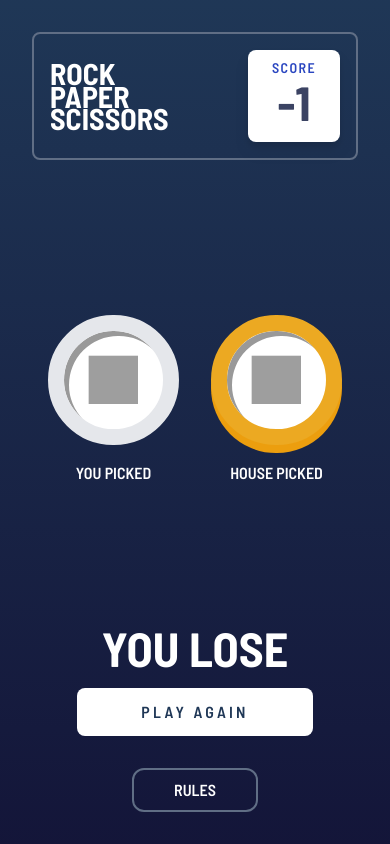
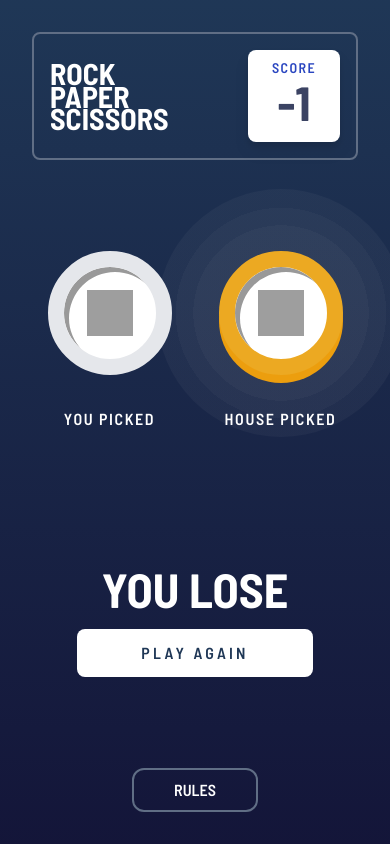
Before and after one commit to DripSwag/rock-paper-scissors, a React (Vite) app: page /result in a window 390 px wide. Built offline with nearby package versions, Linux system fonts and the light colour scheme; grey boxes are pictures that could not be loaded.

Commit message:
Added winner gradient background

```diff
--- a/src/components/Option.tsx
+++ b/src/components/Option.tsx
@@ -5,6 +5,7 @@ import { OptionType } from '../helper/OptionType.js'
 
 interface Params {
   option: OptionType
+  winner?: boolean
 }
 
 const border = {
@@ -19,11 +20,11 @@ const backgroundColour = {
   2: 'bg-scissors-dark',
 }
 
-export default function Option({ option }: Params) {
+export default function Option({ option, winner }: Params) {
   return (
     <>
       <div
-        className={`bg-white rounded-full ${border[option]} border-[16px] relative w-full h-full z-10 optionShadow`}
+        className={`bg-white rounded-full ${border[option]} border-[16px] relative w-full h-full z-20 optionShadow`}
       >
         <img
           src={
@@ -37,8 +38,9 @@ export default function Option({ option }: Params) {
         ></img>
       </div>
       <div
-        className={`w-full h-full absolute ${backgroundColour[option]} rounded-full top-2`}
+        className={`w-full h-full absolute ${backgroundColour[option]} rounded-full top-2 z-10`}
       ></div>
+      {winner ? <div className={`winner`}></div> : <></>}
     </>
   )
 }
--- a/src/components/Result.tsx
+++ /dev/null
@@ -1,35 +0,0 @@
-import Option from './Option.js'
-import { OptionType } from '../helper/OptionType.js'
-
-interface Params {
-  userChoice: OptionType
-  computerChoice: OptionType
-}
-
-function OptionWrapper({
-  children,
-}: {
-  children: React.ReactNode
-  className?: string
-}) {
-  return <div className='w-[80%] aspect-square relative'>{children}</div>
-}
-
-export default function Result({ userChoice, computerChoice }: Params) {
-  return (
-    <section className='w-full h-full relative flex max-w-sm'>
-      <div className='flex flex-col w-full justify-center items-center gap-4'>
-        <OptionWrapper>
-          <Option option={userChoice} />
-        </OptionWrapper>
-        <h2>YOU PICKED</h2>
-      </div>
-      <div className='flex flex-col w-full justify-center items-center gap-4'>
-        <OptionWrapper>
-          <Option option={computerChoice} />
-        </OptionWrapper>
-        <h2>HOUSE PICKED</h2>
-      </div>
-    </section>
-  )
-}
--- a/src/components/ScoreBar.tsx
+++ b/src/components/ScoreBar.tsx
@@ -4,7 +4,7 @@ export default function ScoreBar() {
   const value = useAppSelector(state => state.score.value)
 
   return (
-    <section className='border-border border-2 p-4 rounded-lg flex justify-between min-h-[8em] items-center w-full max-w-2xl'>
+    <section className='border-border border-2 p-4 rounded-lg flex justify-between min-h-[8em] items-center w-full max-w-2xl z-50'>
       <h1 className='leading-[0.75em] font-bold text-3xl'>
         ROCK<br></br>PAPER<br></br>SCISSORS
       </h1>
--- a/src/index.css
+++ b/src/index.css
@@ -4,15 +4,28 @@
 @tailwind utilities;
 
 @layer components {
-  img {
-    image-rendering: crisp-edges;
-  }
-
-  .test {
-    image-rendering: crisp-edges;
-  }
-
   .optionShadow {
     box-shadow: rgba(0, 0, 0, 0.4) 5px 5px inset;
   }
+
+  .winner::after {
+    content: '';
+    position: absolute;
+    top: 0;
+    left: 0;
+    display: block;
+    width: 200%;
+    aspect-ratio: 1 / 1;
+    transform: translateY(-25%) translateX(-25%);
+    background: radial-gradient(
+      circle at center,
+      #cfcfcf1c,
+      #cfcfcf1c 50%,
+      #cfcfcf14 50%,
+      #cfcfcf14 60%,
+      #cfcfcf0c 60%
+    );
+    border-radius: 100%;
+    z-index: 0;
+  }
 }
--- a/src/routes/ResultPage.tsx
+++ b/src/routes/ResultPage.tsx
@@ -1,17 +1,42 @@
-import { useState, useCallback, useEffect, useMemo } from 'react'
+import { useState, useCallback, useEffect } from 'react'
 import { Link } from 'react-router-dom'
 import { useAppDispatch } from '../app/hooks.js'
-import Result from '../components/Result.js'
 import RulesButton from '../components/RulesButton.js'
 import RulesModal from '../components/RulesModal.js'
 import ScoreBar from '../components/ScoreBar.js'
 import { decrement, increment } from '../features/score/scoreSlice.js'
 import { OptionType } from '../helper/OptionType.js'
+import Option from '../components/Option.js'
 
 enum Decision {
   win = 0,
   lose,
   draw,
+}
+
+function OptionWrapper({
+  text,
+  result,
+  className,
+  winner,
+}: {
+  text: string
+  result: OptionType
+  className?: string
+  winner?: boolean
+}) {
+  return (
+    <div
+      className={`flex flex-col w-full justify-center items-center gap-8 lg:gap-16 lg:text-3xl flex-1 ${
+        className ? className : ''
+      }`}
+    >
+      <div className='w-[80%] max-w-[200px] lg:max-w-[300px] aspect-square relative order-2'>
+        <Option option={result} winner={winner ? true : false} />
+      </div>
+      <h2 className='tracking-widest order-3 lg:order-1 z-10'>{text}</h2>
+    </div>
+  )
 }
 
 export default function ResultPage() {
@@ -56,12 +81,18 @@ export default function ResultPage() {
   }, [])
 
   return (
-    <main className='w-screen h-screen bg-gradient-to-b from-background-light to-background-dark text-text text-white font-text'>
+    <main className='w-screen h-screen bg-gradient-to-b from-background-light to-background-dark text-text text-white font-text overflow-hidden'>
       <div className='p-8 flex flex-col justify-between items-center h-screen gap-8'>
         <ScoreBar />
-        <div className='flex flex-col justify-center items-center gap-4 h-full w-full'>
-          <Result userChoice={userResult} computerChoice={computerResult} />
-          <h1 className='w-fit text-5xl font-extrabold'>
+        <div className='flex justify-center items-center gap-4 h-full w-full max-w-4xl lg:max-w-6xl flex-wrap'>
+          <OptionWrapper
+            text='YOU PICKED'
+            result={userResult}
+            className='order-1'
+            winner={decision === Decision.win ? true : false}
+          />
+          <div className='flex flex-col gap-4 items-center order-4 basis-full lg:order-2  lg:basis-auto z-10'>
+            <h1 className='w-max text-5xl font-extrabold relative top-0'>
               {decision == Decision.draw
                 ? 'DRAW'
                 : decision == Decision.win
@@ -70,10 +101,17 @@ export default function ResultPage() {
             </h1>
             <Link
               to={'/'}
-            className='px-16 py-3 bg-white text-background-light rounded-lg text-md tracking-[0.2em]'
+              className='px-16 py-3 bg-white text-background-light rounded-lg text-md tracking-[0.2em] text-center'
             >
               PLAY AGAIN
             </Link>
+          </div>
+          <OptionWrapper
+            text='HOUSE PICKED'
+            result={computerResult}
+            className='order-3'
+            winner={decision === Decision.lose ? true : false}
+          />
         </div>
         <RulesButton handleClick={handleRulesClick} />
         {modalVisible ? <RulesModal handleClick={handleRulesClick} /> : <></>}
```
Lines whose indentation alone changed are shown as unchanged.
